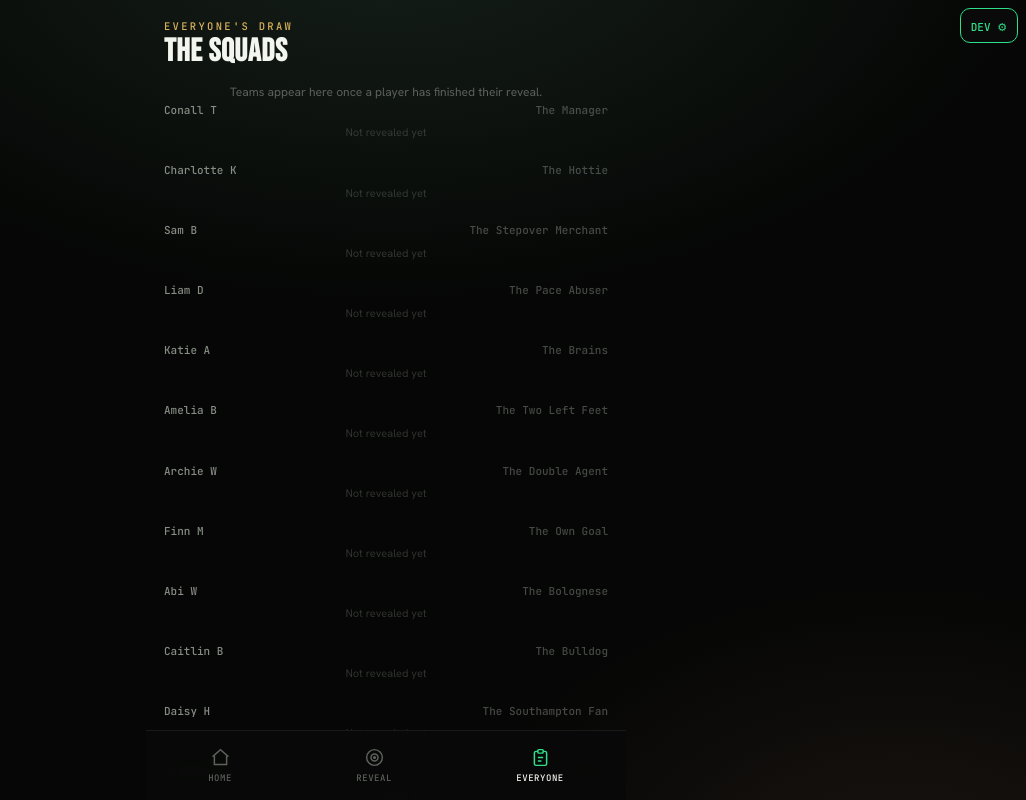
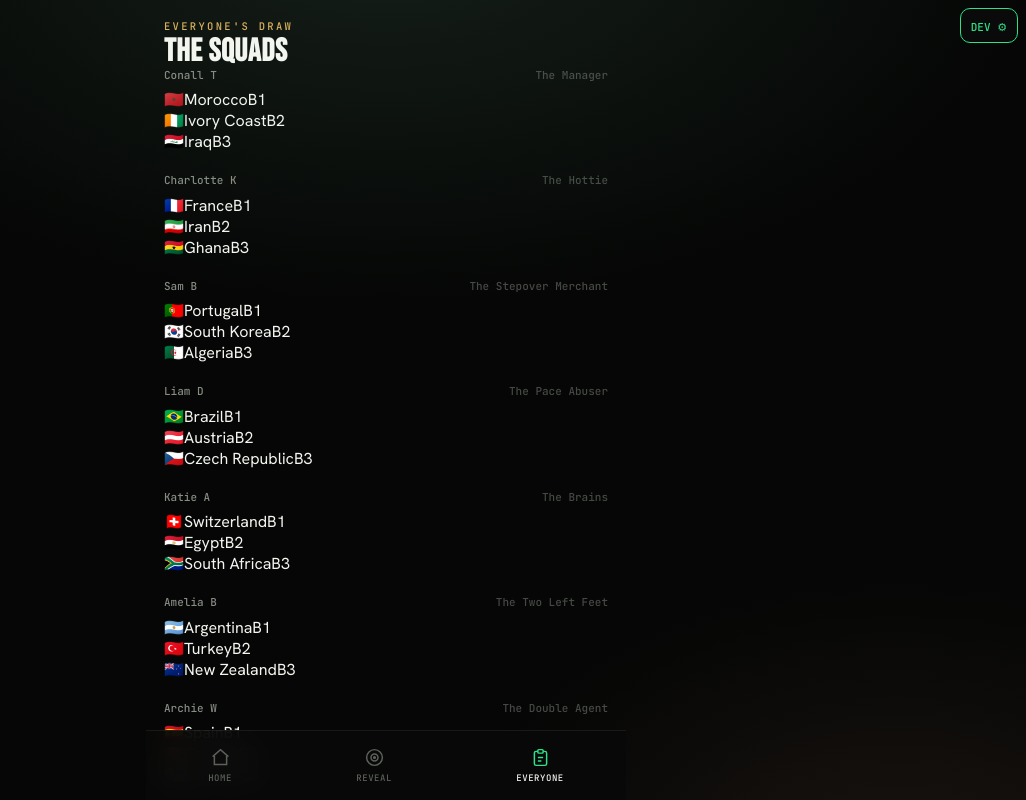
Before and after one commit to Conall66/WC-SweepStake, a React (Vite) app: page / in a window 1280 px wide. Both pictures are taken after a click on the button "EVERYONE". Shown: the whole page, without its empty margins (254-1280 px from the left). Built offline with nearby package versions, Linux system fonts and the light colour scheme; what world-atlas would draw is missing.

Commit message:
feat: Everyone tab shows all players' teams immediately
Others' squads are no longer gated behind their own reveal. Only your own row
stays hidden until you've revealed it, preserving the Reveal-tab surprise.

Co-Authored-By: Claude Opus 4.8 (1M context) <noreply@anthropic.com>

```diff
--- a/src/screens/RosterScreen.tsx
+++ b/src/screens/RosterScreen.tsx
@@ -11,23 +11,17 @@ export function RosterScreen() {
     [assignments, players, teams],
   );
 
-  const anyRevealed = roster.some((entry) =>
-    entry.teams.some(({ assignment }) => assignment.revealedAt !== null),
-  );
-
   return (
     <>
       <span className="eyebrow gold">Everyone's draw</span>
       <h2 className="title">THE SQUADS</h2>
 
-      {!anyRevealed && (
-        <p className="placeholder" style={{ marginTop: 16 }}>
-          Teams appear here once a player has finished their reveal.
-        </p>
-      )}
-
       {roster.map((entry) => {
+        const isYou = entry.player.id === currentPlayerId;
         const allRevealed = entry.teams.every(({ assignment }) => assignment.revealedAt !== null);
+        // Everyone else's teams are always visible. Your own stay hidden until
+        // you've revealed them, so the Reveal tab keeps its surprise.
+        const hideOwn = isYou && !allRevealed;
         return (
           <div key={entry.player.id} style={{ marginBottom: 20 }}>
             <div
@@ -41,12 +35,19 @@ export function RosterScreen() {
             >
               <span>
                 {entry.player.name}
-                {entry.player.id === currentPlayerId ? ' · You' : ''}
+                {isYou ? ' · You' : ''}
               </span>
               <span style={{ opacity: 0.5 }}>{entry.player.descriptor}</span>
             </div>
 
-            {allRevealed ? (
+            {hideOwn ? (
+              <p
+                className="placeholder"
+                style={{ fontSize: 11, margin: '4px 0', opacity: 0.6 }}
+              >
+                Reveal your teams on the Reveal tab to see them here.
+              </p>
+            ) : (
               entry.teams.map(({ team, assignment }) => (
                 <div className="row" key={`${entry.player.id}-${team.id}`}>
                   <span className="fl">{flagEmoji(team.isoCode)}</span>
@@ -54,13 +55,6 @@ export function RosterScreen() {
                   <span className="bk">B{assignment.bucket}</span>
                 </div>
               ))
-            ) : (
-              <p
-                className="placeholder"
-                style={{ fontSize: 11, margin: '4px 0', opacity: 0.5 }}
-              >
-                Not revealed yet
-              </p>
             )}
           </div>
         );
```
